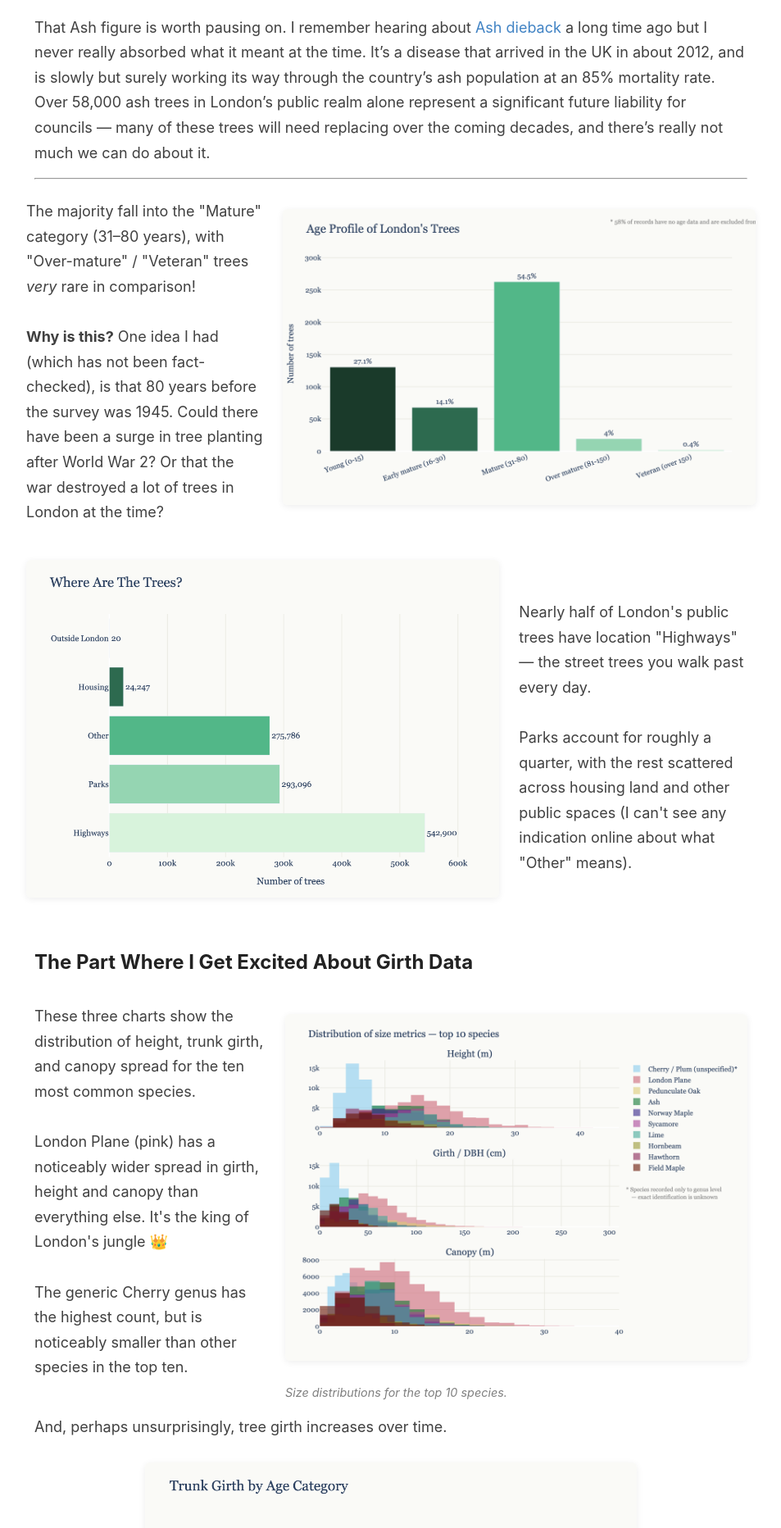
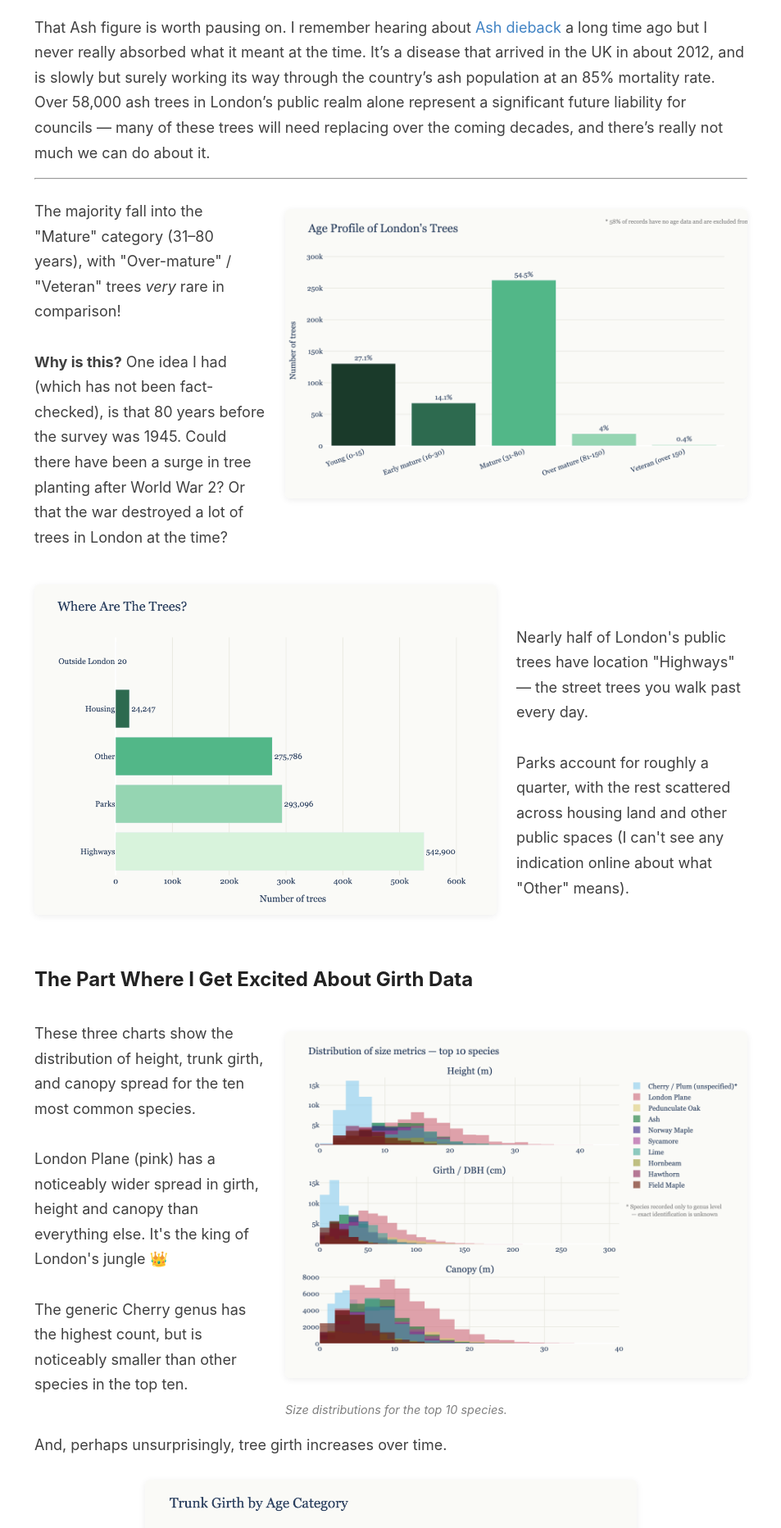
Before and after one commit to oksmith/oksmith.github.io, a Jekyll site: the page built from _posts/2026-05-30-trees.md, in a window 1280 px wide. Shown: the part 2879-4743 px from the top of the page at 82% size, without its empty margins (163-1116 px from the left). Built offline with Jekyll 4.4.1, drawn with Linux system fonts in a browser that asks for light colours.

Commit message:
And this

```diff
--- a/_posts/2026-05-30-trees.md
+++ b/_posts/2026-05-30-trees.md
@@ -63,7 +63,7 @@ That Ash figure is worth pausing on. I remember hearing about [Ash dieback](http
 
 ---
 
-<div style="width: 890px; position: relative; left: 50%; margin-left: -445px;">
+<div>
 
   <div class="flex-row" style="display: flex; gap: 24px; align-items: flex-start;">
     <div style="flex: 1;">
@@ -144,7 +144,7 @@ The paper's headline finding is striking: **73% of London's public trees may str
 Here are the numbers I dug out from the dataset, which line up with the findings in the study.
 
 
-<div style="width: 890px; position: relative; left: 50%; margin-left: -445px;">
+<div>
 
   <div class="flex-row" style="display: flex; gap: 24px; align-items: flex-start; margin-bottom: 32px;">
     <figure style="flex: 2; margin: 0;">
@@ -213,7 +213,7 @@ I chose to map out Burgess Park as it's close to home and I go on runs there all
 
 This is an interactive map! Feel free to zoom in, hover over certain trees to find out more about them.
 
-<div style="width: 90vw; position: relative; left: 50%; margin-left: -45vw;">
+<div>
   <iframe src="/images/trees/burgess_park_climate.html" width="100%" height="600px" frameborder="0"></iframe>
 </div>
 
```
